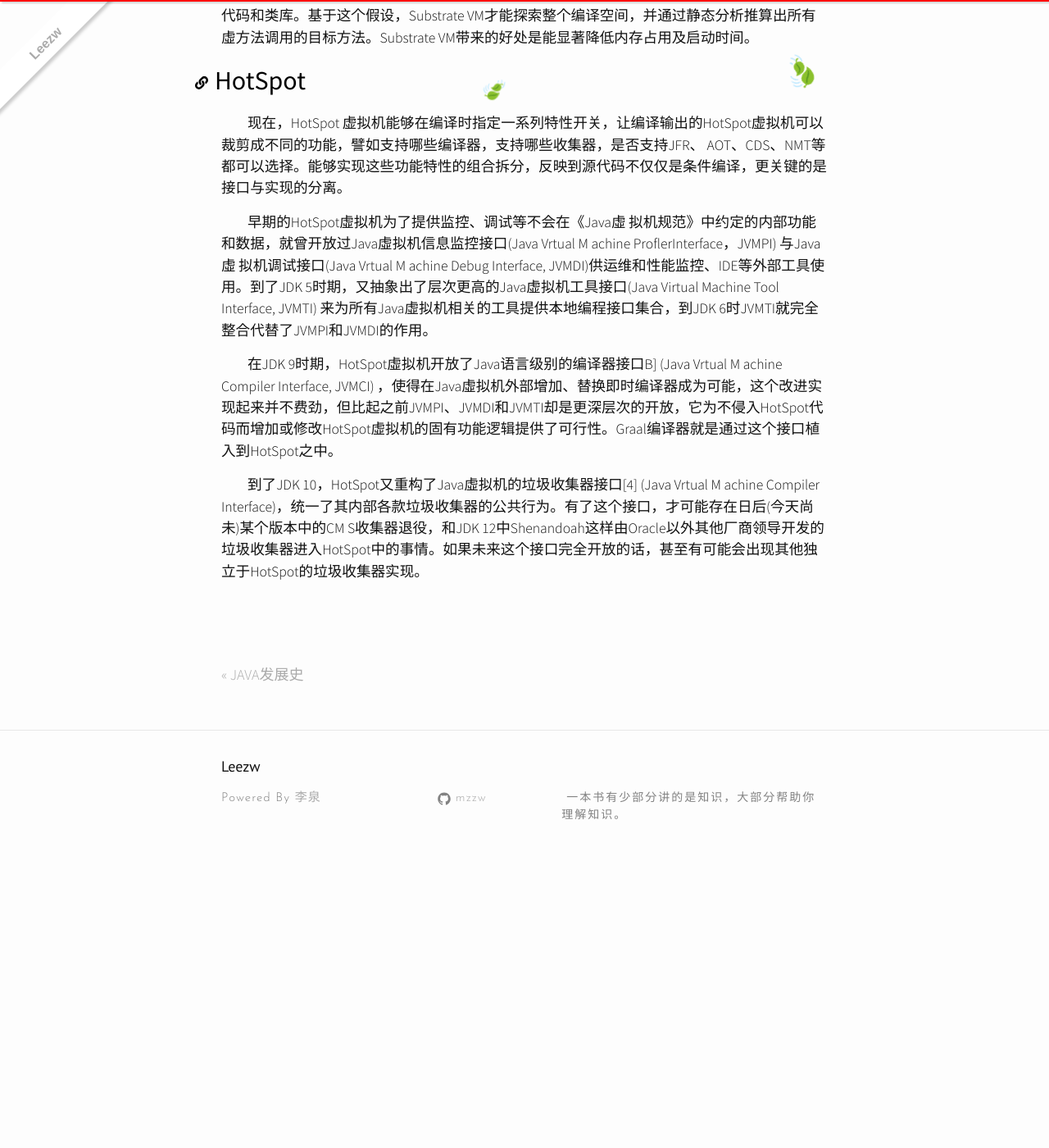
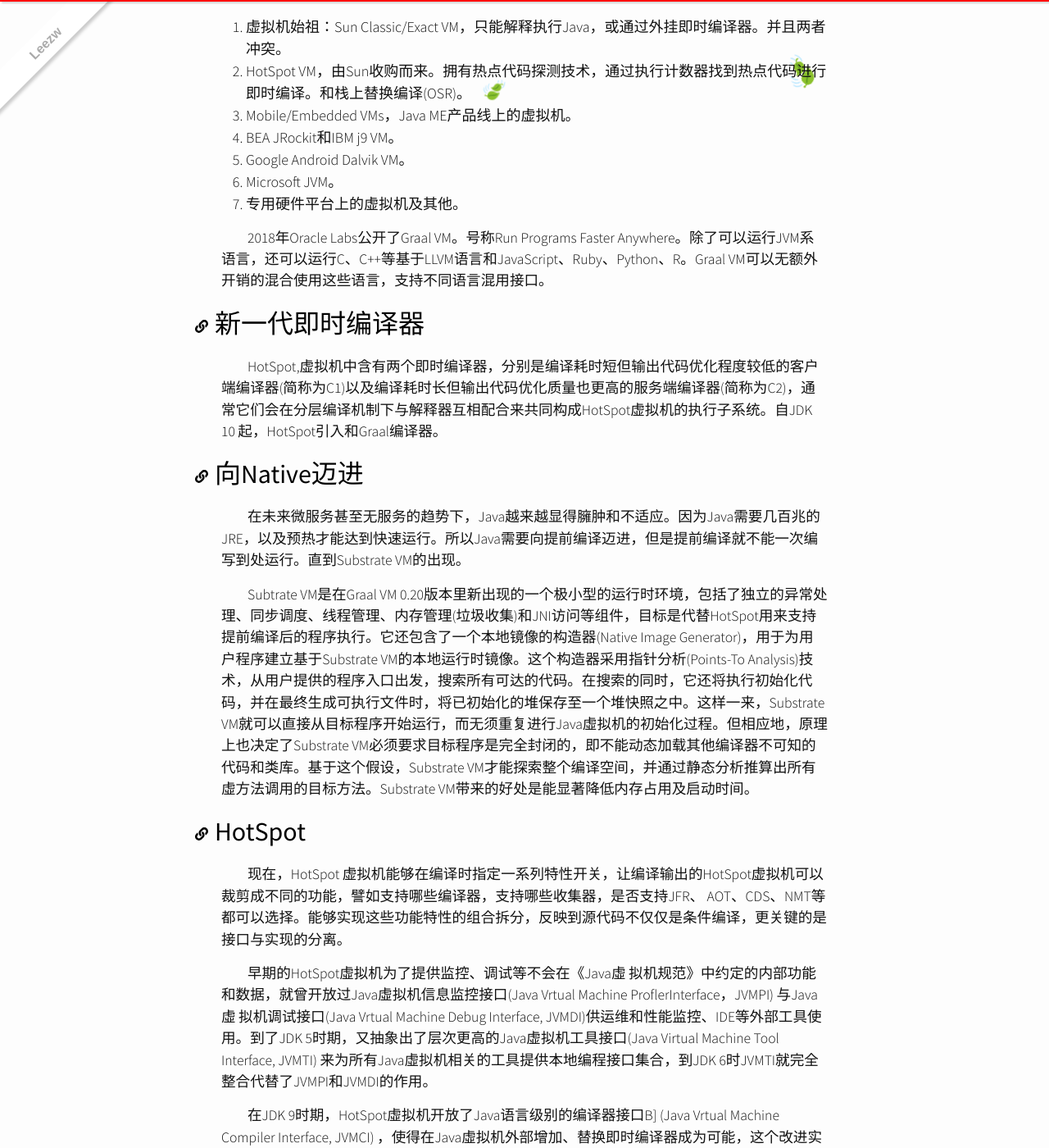
Before and after one commit to quantum-li/quantum-li.github.io, a Jekyll site: the page built from _posts/2020-06-07-understanding-the-jvm-advanced-features-and-best-practices.md, in a window 1280 px wide and 1400 px high, scrolled down 19300 px. Shown: the whole window at 82% size. Built offline with Jekyll 4.4.1, drawn with Linux system fonts in a browser that asks for light colours; nearby versions of some CDN libraries; comment, search, counter and statistics services are not loaded; before the commit the page ends 20365 px from its top, so only the background shows below that; some of the changed text lies outside the part shown.

Commit message:
Update 2020-06-07-understanding-the-jvm-advanced-features-and-best-practices.md

```diff
--- a/_posts/2020-06-07-understanding-the-jvm-advanced-features-and-best-practices.md
+++ b/_posts/2020-06-07-understanding-the-jvm-advanced-features-and-best-practices.md
@@ -477,8 +488,8 @@
 现在，HotSpot 虚拟机能够在编译时指定一系列特性开关，让编译输出的HotSpot虚拟机可以裁剪成不同的功能，譬如支持哪些编译器，支持哪些收集器，是否支持JFR、
 AOT、CDS、NMT等都可以选择。能够实现这些功能特性的组合拆分，反映到源代码不仅仅是条件编译，更关键的是接口与实现的分离。
 
-早期的HotSpot虛拟机为了提供监控、调试等不会在《Java虛 拟机规范》中约定的内部功能和数据，就曾开放过Java虛拟机信息监控接口(Java Vrtual M achine ProflerInterface，JVMPI) 与Java虛 拟机调试接口(Java Vrtual M achine Debug Interface, JVMDI)供运维和性能监控、IDE等外部工具使用。到了JDK 5时期，又抽象出了层次更高的Java虚拟机工具接口(Java Virtual Machine Tool Interface, JVMTI) 来为所有Java虛拟机相关的工具提供本地编程接口集合，到JDK 6时JVMTI就完全整合代替了JVMPI和JVMDI的作用。
+早期的HotSpot虛拟机为了提供监控、调试等不会在《Java虛 拟机规范》中约定的内部功能和数据，就曾开放过Java虛拟机信息监控接口(Java Vrtual Machine ProflerInterface，JVMPI) 与Java虛 拟机调试接口(Java Vrtual Machine Debug Interface, JVMDI)供运维和性能监控、IDE等外部工具使用。到了JDK 5时期，又抽象出了层次更高的Java虚拟机工具接口(Java Virtual Machine Tool Interface, JVMTI) 来为所有Java虛拟机相关的工具提供本地编程接口集合，到JDK 6时JVMTI就完全整合代替了JVMPI和JVMDI的作用。
 
-在JDK 9时期，HotSpot虛拟机开放了Java语言级别的编译器接口B] (Java Vrtual M achine Compiler Interface, JVMCI) ，使得在Java虛拟机外部增加、替换即时编译器成为可能，这个改进实现起来并不费劲，但比起之前JVMPI、JVMDI和JVMTI却是更深层次的开放，它为不侵入HotSpot代码而增加或修改HotSpot虛拟机的固有功能逻辑提供了可行性。Graal编译器就是通过这个接口植入到HotSpot之中。
+在JDK 9时期，HotSpot虛拟机开放了Java语言级别的编译器接口B] (Java Vrtual Machine Compiler Interface, JVMCI) ，使得在Java虛拟机外部增加、替换即时编译器成为可能，这个改进实现起来并不费劲，但比起之前JVMPI、JVMDI和JVMTI却是更深层次的开放，它为不侵入HotSpot代码而增加或修改HotSpot虛拟机的固有功能逻辑提供了可行性。Graal编译器就是通过这个接口植入到HotSpot之中。
 
-到了JDK 10，HotSpot又重构了Java虛拟机的垃圾收集器接口[4] (Java Vrtual M achine Compiler Interface)，统一了其内部各款垃圾收集器的公共行为。有了这个接口，才可能存在日后(今天尚未)某个版本中的CM S收集器退役，和JDK 12中Shenandoah这样由Oracle以外其他厂商领导开发的垃圾收集器进入HotSpot中的事情。如果未来这个接口完全开放的话，甚至有可能会出现其他独立于HotSpot的垃圾收集器实现。
+到了JDK 10，HotSpot又重构了Java虛拟机的垃圾收集器接口[4] (Java Vrtual Machine Compiler Interface)，统一了其内部各款垃圾收集器的公共行为。有了这个接口，才可能存在日后(今天尚未)某个版本中的CM S收集器退役，和JDK 12中Shenandoah这样由Oracle以外其他厂商领导开发的垃圾收集器进入HotSpot中的事情。如果未来这个接口完全开放的话，甚至有可能会出现其他独立于HotSpot的垃圾收集器实现。
```
Also changed, not shown: other parts of _posts/2020-06-07-understanding-the-jvm-advanced-features-and-best-practices.md (+11 -0 lines).
